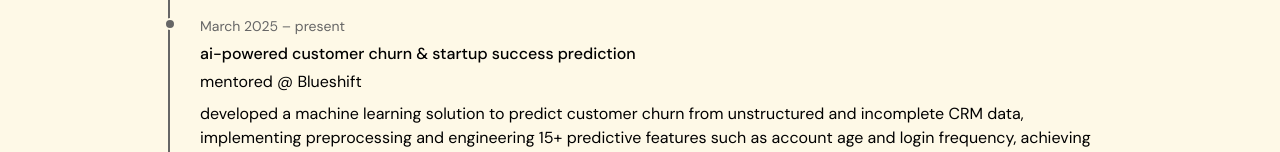
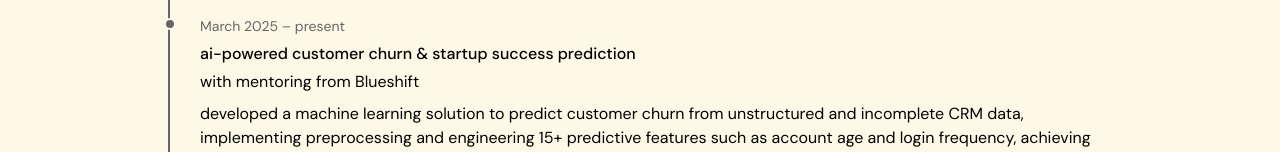
Before and after one commit to nikhilmathihalli/nikhilmathihalli.github.io, a website: page projects.html in a window 1280 px wide. Shown: the part 334-486 px from the top of the page. Drawn offline with Linux system fonts and the light colour scheme.

Commit message:
Update projects.html

```diff
--- a/projects.html
+++ b/projects.html
@@ -54,7 +54,7 @@
           <div class="timeline-item">
             <div class="timeline-date">March 2025 – present</div>
             <div class="timeline-role">ai-powered customer churn & startup success prediction</div>
-            <div class="timeline-org">mentored @ Blueshift</div>
+            <div class="timeline-org">with mentoring from Blueshift</div>
             <div class="timeline-description">developed a machine learning solution to predict customer churn from unstructured and incomplete CRM data, implementing preprocessing and engineering 15+ predictive features such as account age and login frequency, achieving 96% accuracy with gradient boosting (LightGBM). engineered a data-driven classification system to evaluate startup success using custom business logic on operational status, years active, and funding levels, creating robust labels for supervised learning. built and tuned XGBoost models with custom cross-validation, resampling, and advanced preprocessing including target and one-hot encoding, optimizing F1 scores via manual grid search.</div>
             <div class="timeline-tech">Python, LightGBM, XGBoost, scikit-learn, Pandas, NumPy</div>
           </div>
```
